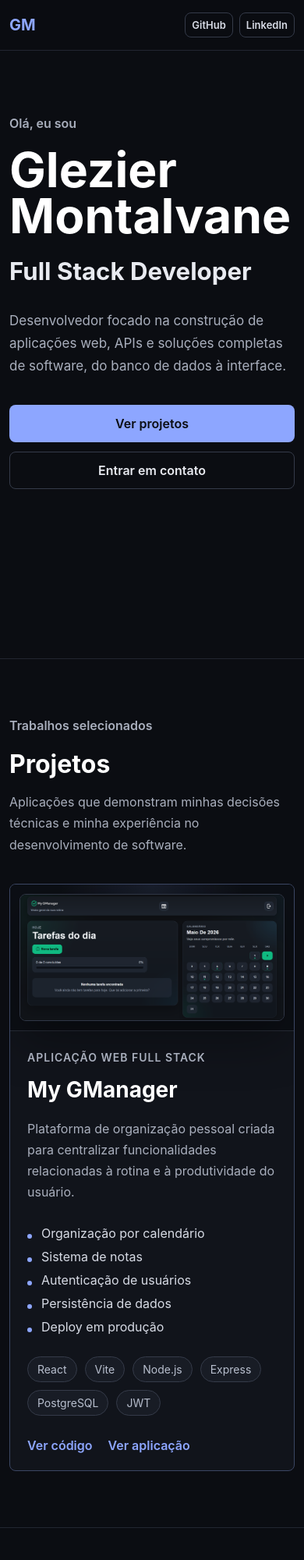
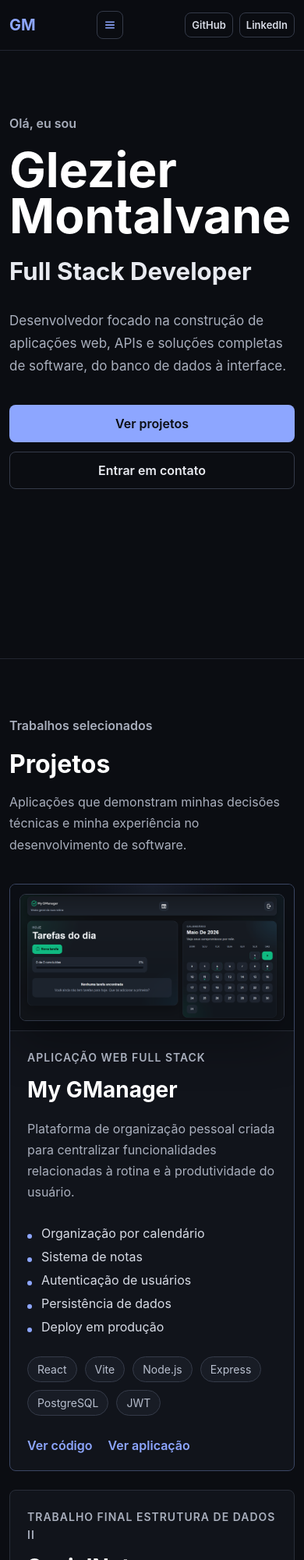
Before and after one commit to Glezier/portfolio, a React (Vite) app: page / in a window 390 px wide. Shown: the top 2000 px of the page at 78% size. Built offline with nearby package versions, Linux system fonts and the light colour scheme.

Commit message:
refactor: implement menu mobile

```diff
--- a/src/App.css
+++ b/src/App.css
@@ -85,6 +85,31 @@
   font-weight: 700;
 }
 
+.icon{
+  width: 12px;
+}
+
+.nav-toggle {
+  display: none;
+  min-height: 36px;
+  padding: 8px 10px;
+  border: 1px solid #353b49;
+  border-radius: 8px;
+  color: #d7dbe5;
+  background-color: transparent;
+  font-size: 14px;
+  font-weight: 600;
+  cursor: pointer;
+  transition:
+    border-color 180ms ease,
+    color 180ms ease;
+}
+
+.nav-toggle:hover {
+  border-color: #8da6ff;
+  color: #ffffff;
+}
+
 .nav-links {
   display: flex;
   align-items: center;
@@ -167,6 +192,24 @@
 .projects-grid {
   display: grid;
   gap: 24px;
+}
+
+.projects-more {
+  display: flex;
+  flex-wrap: wrap;
+  gap: 16px;
+  margin-top: 32px;
+  align-items: center;
+  justify-content: space-between;
+  padding: 24px;
+  border: 1px solid #292e39;
+  border-radius: 8px;
+  background-color: #0e1117;
+}
+
+.projects-more p {
+  max-width: 620px;
+  margin: 0;
 }
 
 .project-card {
@@ -584,12 +627,37 @@
   }
 
   .nav-content {
+    position: relative;
     min-height: 64px;
-    gap: 16px;
+    gap: 12px;
+  }
+
+  .nav-toggle {
+    display: inline-flex;
+    align-items: center;
+    justify-content: center;
   }
 
   .nav-links {
+    position: absolute;
+    top: calc(100% + 1px);
+    left: 16px;
+    right: 16px;
     display: none;
+    padding: 16px;
+    border: 1px solid #292e39;
+    border-radius: 8px;
+    background-color: #11141b;
+  }
+
+  .nav-links-open {
+    display: grid;
+    gap: 12px;
+  }
+
+  .nav-links a {
+    display: block;
+    padding-block: 8px;
   }
 
   .nav-social-links {
@@ -637,6 +705,14 @@
     grid-template-columns: 1fr;
   }
 
+  .projects-more {
+    align-items: stretch;
+  }
+
+  .projects-more .button {
+    width: 100%;
+  }
+
   .footer-content {
     grid-template-columns: 1fr;
     gap: 18px;
--- a/src/components/Navbar.tsx
+++ b/src/components/Navbar.tsx
@@ -1,3 +1,6 @@
+import { useState } from "react"
+import Menu from "../assets/menu.png"
+
 const navigationLinks = [
   { label: 'Sobre', href: '#sobre' },
   { label: 'Projetos', href: '#projetos' },
@@ -19,6 +22,12 @@ const socialLinks = [
 ]
 
 export default function Navbar() {
+  const [isMenuOpen, setIsMenuOPen] = useState(false);
+
+  function closeMenu(){
+    setIsMenuOPen(false);
+  }
+
   return (
     <header className="site-header">
       <nav className="container nav-content" aria-label="Navegação principal">
@@ -26,10 +35,23 @@ export default function Navbar() {
           GM
         </a>
 
-        <ul className="nav-links">
+        <button
+          className="nav-toggle"
+          type="button"
+          aria-expanded={isMenuOpen}
+          aria-controls="mobile-navigation"
+          onClick={() => setIsMenuOPen((atual) => !atual)}
+        >
+          <img src={Menu} className="icon" />
+        </button>
+
+        <ul
+          id='mobile-navigation'
+          className={isMenuOpen ? 'nav-links nav-links-open': 'nav-links'}
+        >
           {navigationLinks.map((link) => (
             <li key={link.href}>
-              <a href={link.href}>{link.label}</a>
+              <a href={link.href} onClick={closeMenu}>{link.label}</a>
             </li>
           ))}
         </ul>
--- a/src/components/Projects.tsx
+++ b/src/components/Projects.tsx
@@ -20,6 +20,22 @@ export default function Projects(){
                         <ProjectCard key={project.id} project={project} />
                     ))}
                 </div>
+
+                <div className="projects-more">
+                    <p>
+                        Além dos projetos destacados aqui, mantenho outros estudos,
+                        experimentos e aplicações no GitHub.
+                    </p>
+
+                    <a
+                        className="button button-secondary"
+                        href="https://github.com/Glezier"
+                        target="_blank"
+                        rel="noreferrer"
+                    >
+                        Ver mais no GitHub
+                    </a>
+                </div>
             </div>
         </section>
     )
--- a/src/data/experiences.ts
+++ b/src/data/experiences.ts
@@ -39,5 +39,9 @@ export const experiences: Experience[] = [
       'Algoritmos e estruturas de dados',
       'Programação competitiva'
     ],
+    link: {
+      label: 'Post no LinkedIn referente à participação na maratona',
+      url: 'https://lnkd.in/p/eCHJiZxD'
+    }
   },
 ]
--- a/src/data/projects.ts
+++ b/src/data/projects.ts
@@ -28,5 +28,22 @@ export const projects: Project[] = [
         imageAlt: 'Tela principal do My GManager com recursos de organização pessoal',
         githubUrl: 'https://github.com/Glezier/GManager',
         liveUrl: 'https://www.mygmanager.com.br/'
+    },
+    {
+        id: 'redesocialgrafos',
+        title: 'SocialNet',
+        category: 'Trabalho final Estrutura de Dados II',
+        description: 'Rede social implementada utilizando grafos. Conta com algorítmos clássicos como BFS, DFS, Dijkstra e Prim.',
+        technologies: [
+            'Java'
+        ],
+        featured: false,
+        highlights: [
+            'Detecção de ciclos',
+            'Agrupar usuários por interesse',
+            'Recomendação da amizade',
+            'Identificação de comunidades'
+        ],
+        githubUrl: 'https://github.com/Glezier/RedeSocialGrafosED2',
     }
 ]
--- a/src/data/technologies.ts
+++ b/src/data/technologies.ts
@@ -9,7 +9,7 @@ export const technologyCategories: TechnologyCategory[] = [
     {
         id: 'backend',
         title: 'Backend',
-        technologies: ['SpringBoot', 'Node.js', 'Express']
+        technologies: ['Spring Boot', 'Node.js', 'Express']
     },
     {
         id: 'database',
```
Also changed, not shown: src/assets/menu.png (added), 1 other file (tests, documents, lock files or other folders).
